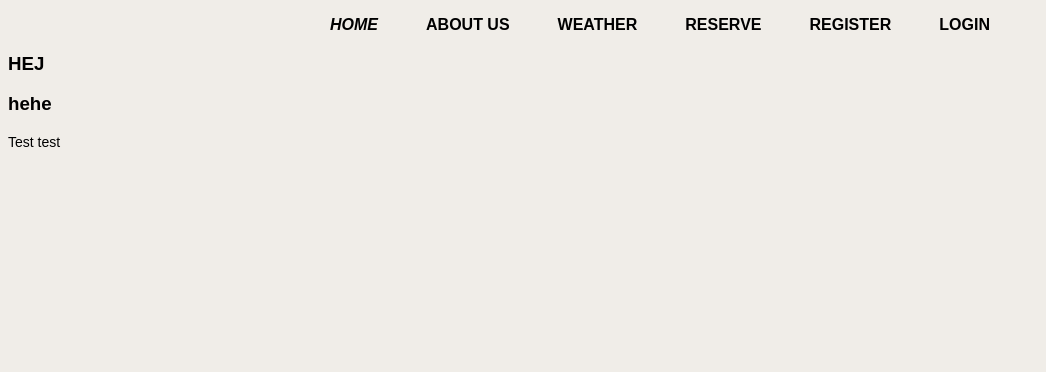
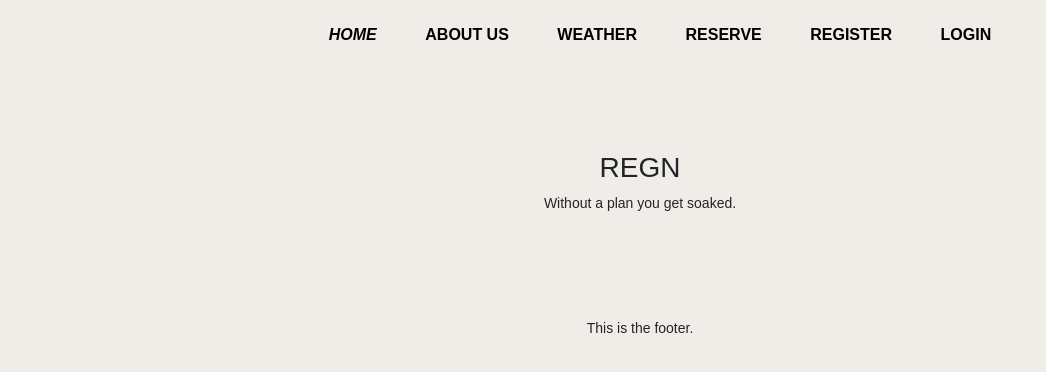
Before and after one commit to catherinequassdorf/regn, a PHP site: page / in a window 1280 px wide. Shown: the top 372 px of the page, without its empty margins (0-1046 px from the left). Run offline with PHP 8.4, Linux system fonts and the light colour scheme.

Commit message:
weather api inlagd men med ful design haha

```diff
--- a/index.php
+++ b/index.php
@@ -6,13 +6,15 @@
 <div id="ttr_main" class="row">
 <div id="ttr_content" class="col-md-12">
 
-<div class="row">
-<h3>HEJ</h3>
+<div class="row-regn">
+<div class="col-md-12">
+<div class="d-flex justify-content-center">
+<h3>REGN</h3>
 </div>
-
-<div class="col-md-12">
-<h3>hehe</h3>
-
+<div class="d-flex justify-content-center">
+<p>Without a plan you get soaked.</p>
+</div>
+</div>
 </div>
 </div>
 <?php include('templates/footer.php');?>
--- a/style.css
+++ b/style.css
@@ -1,5 +1,5 @@
 body {
-    background:#f0ede8;
+    background:#f0ede8 !important;
 }
 
 p {
@@ -13,7 +13,6 @@ h1,h2,h3 {
 }
 
 .active {
-    color: red;
     font-style: italic;
 }
 
@@ -21,6 +20,7 @@ h1,h2,h3 {
 
 .nav-list {
     text-align: center;
+    margin-top: 22px;
 }
 
 .nav-list a {
@@ -35,4 +35,11 @@ h1,h2,h3 {
 
 .nav-list a:hover {
     font-style: italic;
+    color: black;
+    text-decoration: none;
 }
+
+.row-regn {
+    margin-top: 88px;
+    margin-bottom: 88px;
+}
--- a/templates/footer.php
+++ b/templates/footer.php
@@ -1,3 +1,7 @@
-<p>Test test</p>
+<div class="col-md-12">
+<div class="d-flex justify-content-center">
+<p>This is the footer.</p>
+</div>
+</div>
 </body>
 </html>
--- a/templates/header.php
+++ b/templates/header.php
@@ -4,14 +4,13 @@
 <title>REGN</title>
     <meta charset="utf8">
     <link rel="stylesheet" href="./style.css">
+    <link rel="stylesheet" href="css/bootstrap.css">
 </head>
 
 <body>
 <div class="row">
-<div class="col-md-6">
-</div>
 
-<div class="col-md-6">
+<div class="col-md-12">
 <?php include('templates/navigation.php');?>
 </div>
 </div>
```
Also changed, not shown: weather.php (+37 -0 lines).
